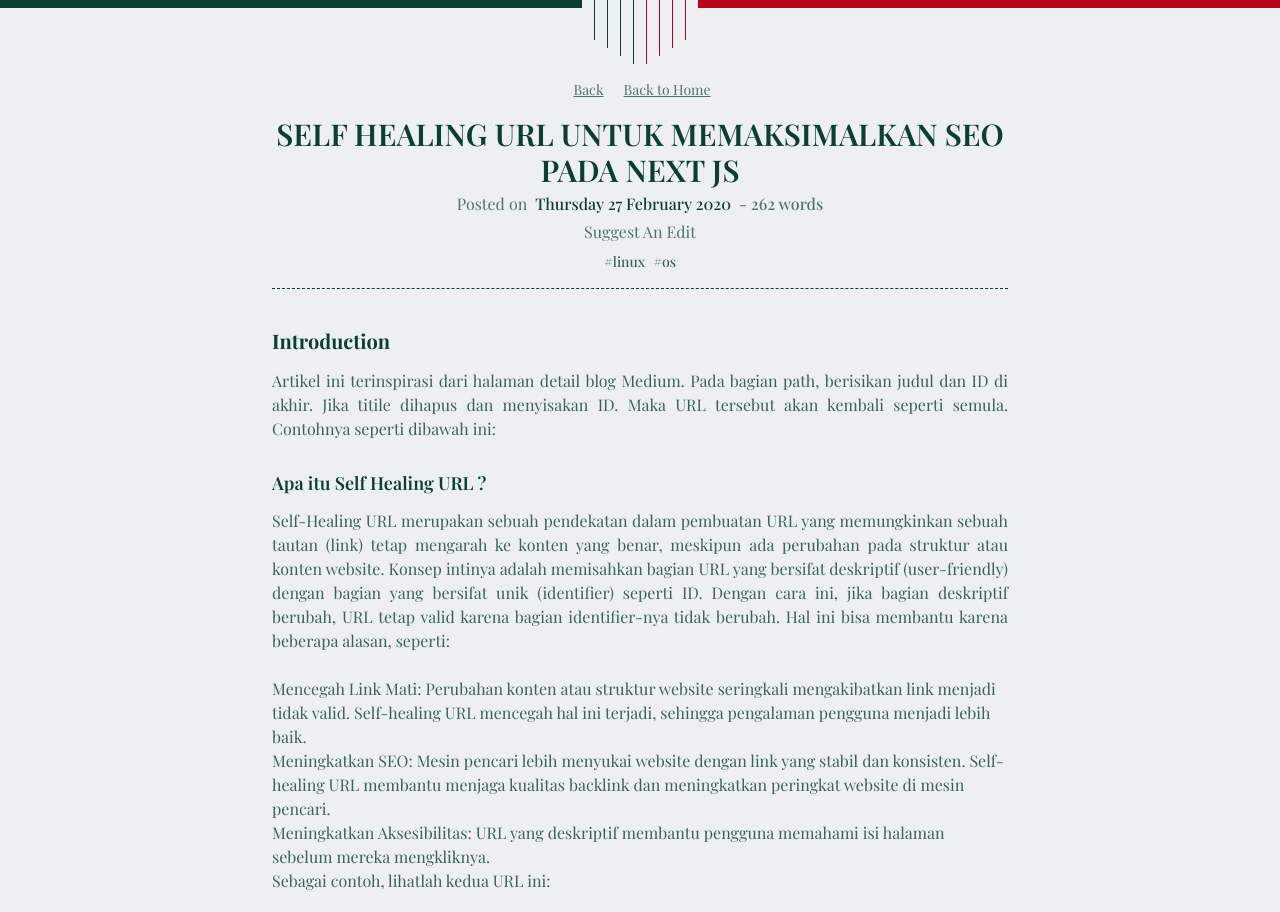
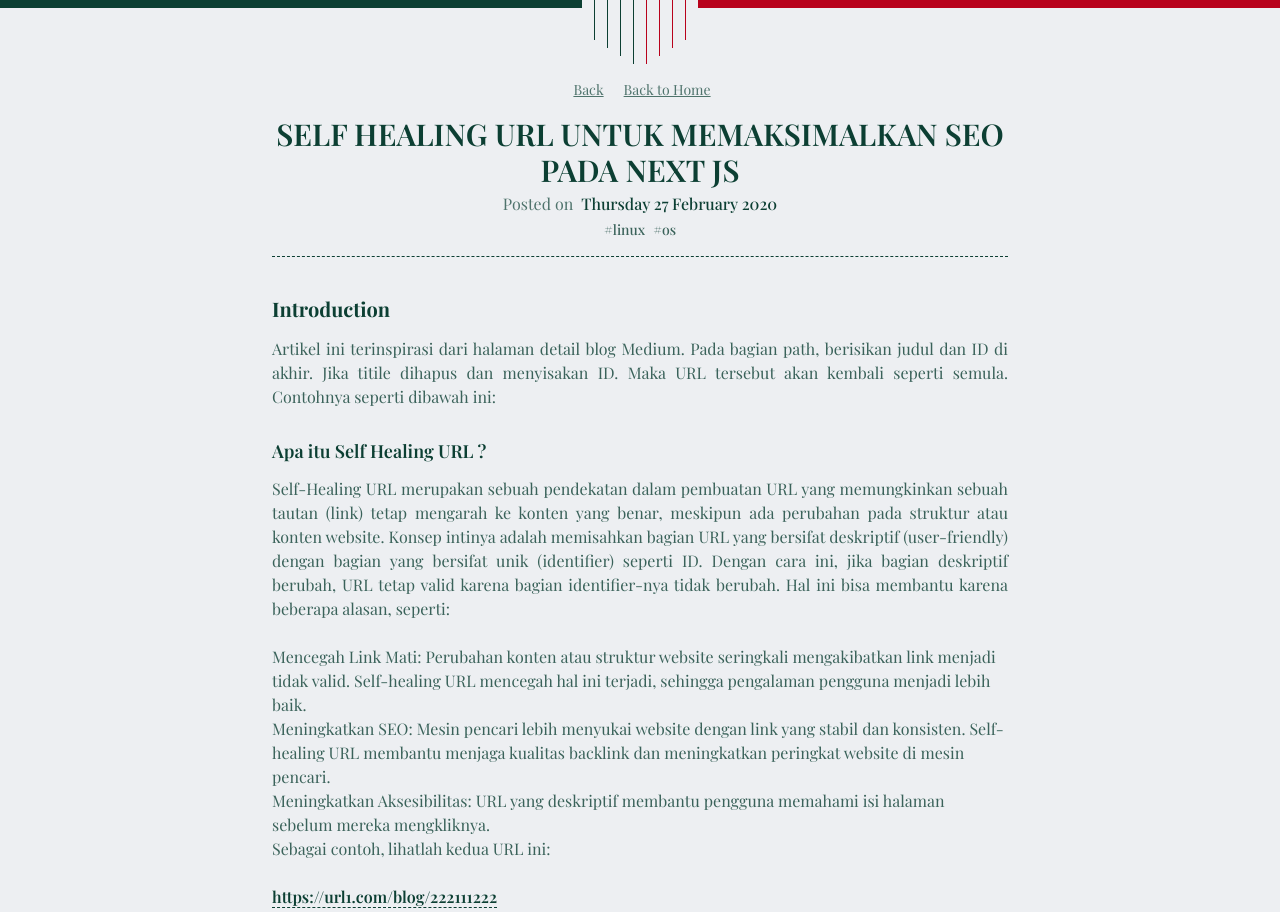
Before and after one commit to dikhiachmaddani/dikhiachmaddani-lite, an Astro site: page /posts/self-healing-url-for-better-seo-nextjs in a window 1280 px wide. Shown: the top 912 px of the page. Built offline with nearby package versions, Linux system fonts and the light colour scheme; Astro itself is replaced by a stand-in of ours; a web font is replaced by a local one; what @iconify/tailwind4 would draw is missing.

Commit message:
fix(blog): remove count wording

```diff
--- a/src/layouts/PostLayout.astro
+++ b/src/layouts/PostLayout.astro
@@ -7,10 +7,9 @@
 export type Props = {
 	frontmatter: PostMeta;
 	slug: string;
-	wordCount: number;
 };
 
-const { frontmatter, slug, wordCount }: Props = Astro.props;
+const { frontmatter, slug }: Props = Astro.props;
 
 const ogImageParams = new URLSearchParams({
 	title: frontmatter.title,
@@ -58,18 +57,16 @@
 					})
 				}
 			</span>
-			<span class="font-medium">
-				- {wordCount.toLocaleString('en-GB')} words
-			</span>
+
 		</div>
-		<a
+		<!-- <a
 			class="block text-center relative no-underline hover:underline hover:text-[#0C3F33] font-serif text-sm md:text-base text-[#0C3F33]/70 mb-2"
-			href={`https://github.com/elianiva/elianiva.my.id/blob/master/src/content/posts/${slug}.mdx`}
+			href={`https://github.com/dikhiachmaddani/dikhiachmaddani-lite/blob/master/src/content/posts/${slug}.mdx`}
 			target="_blank"
 			rel="norel noreferrer"
 		>
 			Suggest An Edit
-		</a>
+		</a> -->
 		<div
 			class="justify-center flex gap-2 pb-4 mb-8 border-b border-dashed border-[#0C3F33]"
 		>
--- a/src/pages/posts/[slug].astro
+++ b/src/pages/posts/[slug].astro
@@ -18,11 +18,8 @@
 
 const { entry } = Astro.props;
 const { Content } = await entry.render();
-
-const contentWithoutHeaders = entry.body.replace(/^(#+\s*)/gm, "");
-const wordCount = contentWithoutHeaders.split(/\s+/).length;
 ---
 
-<PostLayout frontmatter={entry.data} slug={entry.slug} wordCount={wordCount}>
+<PostLayout frontmatter={entry.data} slug={entry.slug}>
 	<Content />
 </PostLayout>
```
